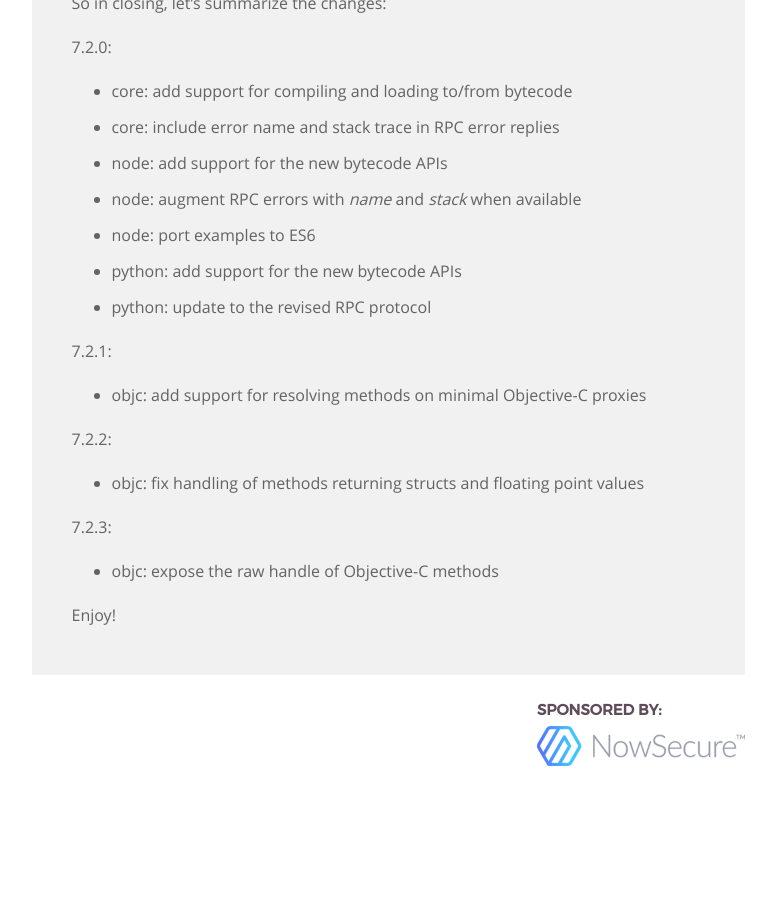
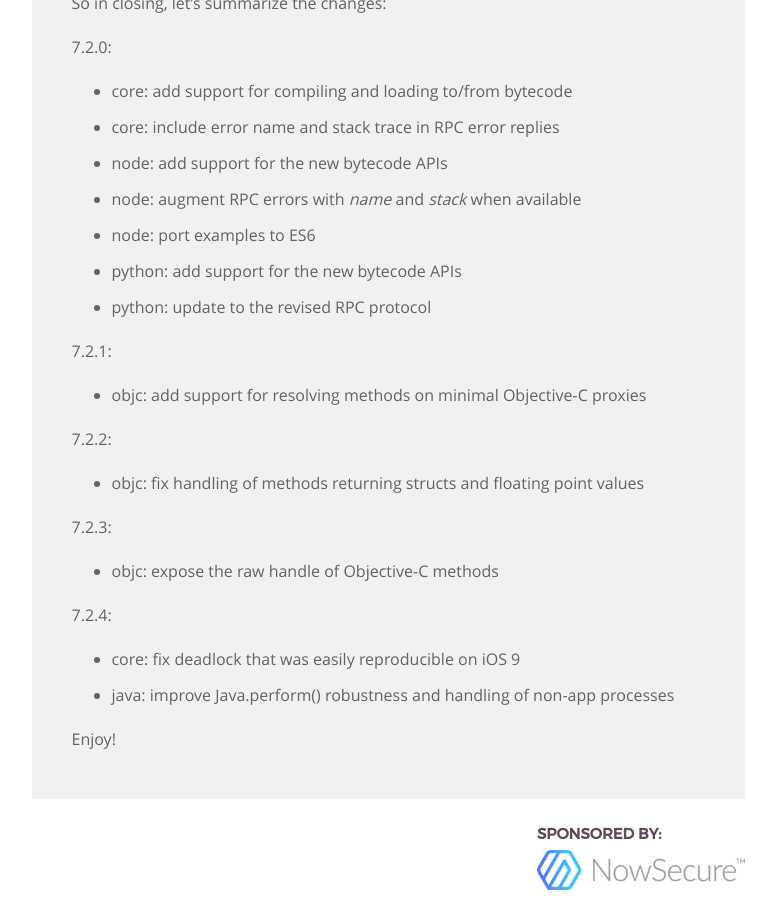
Before and after one commit to frida/frida-website, a Jekyll site: the page built from _posts/2016-06-02-frida-7-2-released.markdown, in a window 1280 px wide and 900 px high, scrolled down 3102 px. Shown: the whole window, without its empty margins (364-1140 px from the left). Built offline with Jekyll 4.4.1, drawn with Linux system fonts in a browser that asks for light colours; before the commit the page ends 3878 px from its top, so only the background shows below that.

Commit message:
Add release notes for 7.2.4

```diff
--- a/_posts/2016-06-02-frida-7-2-released.markdown
+++ b/_posts/2016-06-02-frida-7-2-released.markdown
@@ -143,4 +143,9 @@ So in closing, let's summarize the changes:
 
 - objc: expose the raw handle of Objective-C methods
 
+7.2.4:
+
+- core: fix deadlock that was easily reproducible on iOS 9
+- java: improve Java.perform() robustness and handling of non-app processes
+
 Enjoy!
```
